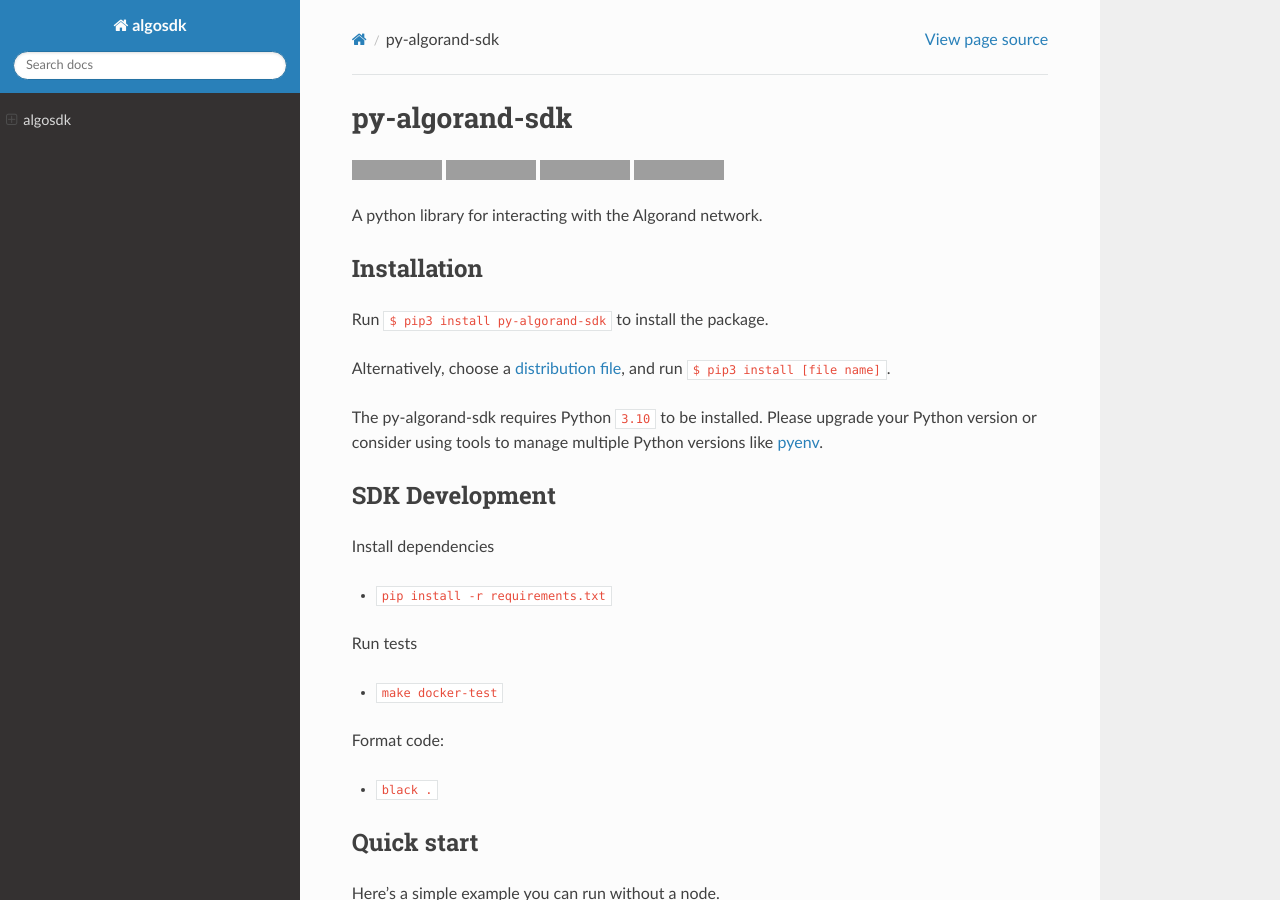
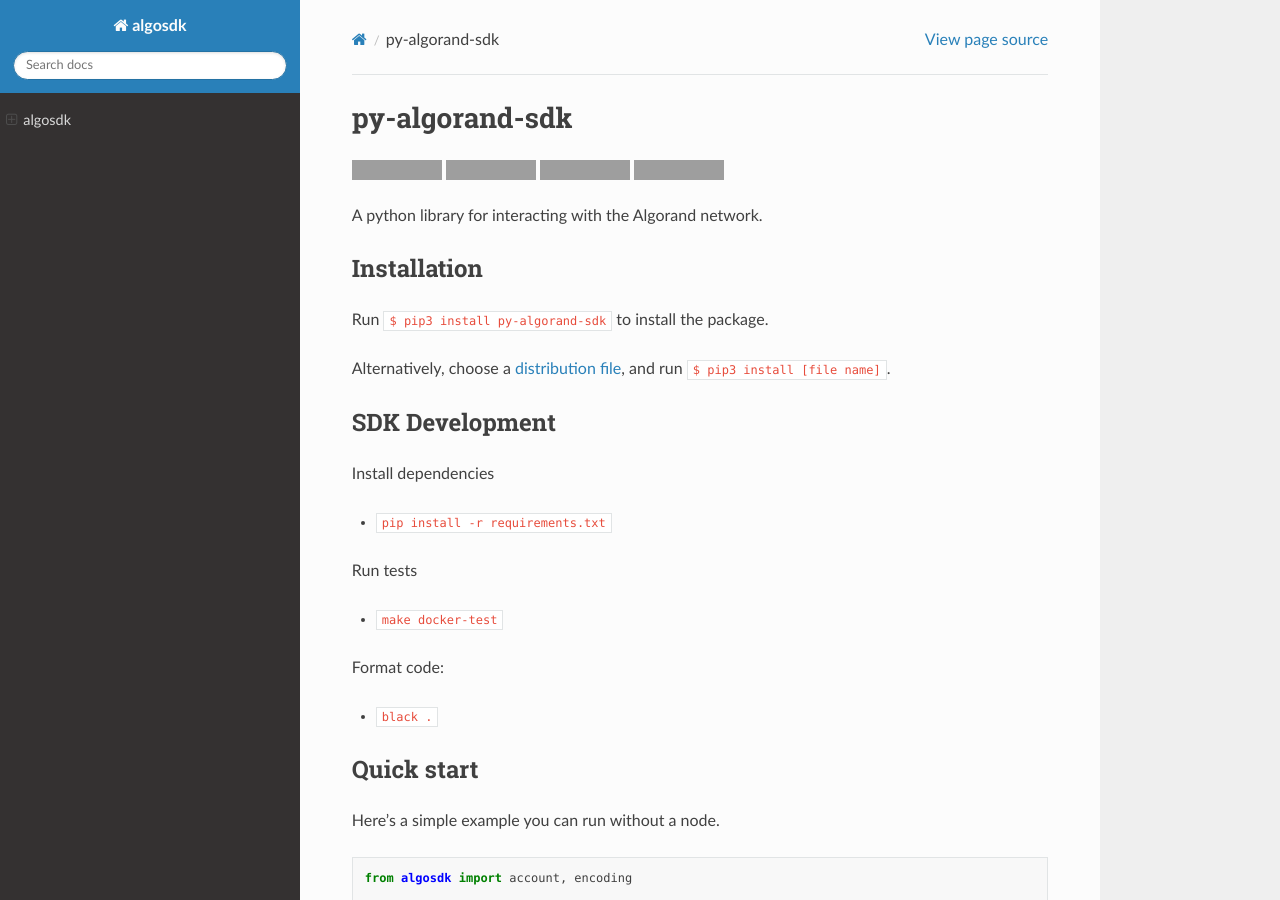
Before and after one commit to algorand/py-algorand-sdk, a Sphinx documentation site: the page built from docs/index.rst, in a window 1280 px wide and 900 px high. Built offline with Sphinx 7.4.7 and the Read the Docs theme 2.0.0, drawn with Linux system fonts in a browser that asks for light colours; some of the changed text lies outside the part shown; grey boxes are pictures that could not be loaded.

Commit message:
Revert "Bump up minimum Python version to 3.10 (#313)" (#315)
This reverts commit 006b3a09fbb1e7ce57703fe32d9ad9fdeed6ba0f.

```diff
--- a/README.md
+++ b/README.md
@@ -12,8 +12,6 @@
 Run `$ pip3 install py-algorand-sdk` to install the package.
 
 Alternatively, choose a [distribution file](https://pypi.org/project/py-algorand-sdk/#files), and run `$ pip3 install [file name]`.
-
-The py-algorand-sdk requires Python `3.10` to be installed. Please upgrade your Python version or consider using tools to manage multiple Python versions like [pyenv](https://github.com/pyenv/pyenv).
 
 ## SDK Development
 
--- a/docs/conf.py
+++ b/docs/conf.py
@@ -19,7 +19,7 @@
 # -- Project information -----------------------------------------------------
 
 project = "algosdk"
-copyright = "2022 Algorand"
+copyright = "2020 Algorand"
 author = "Algorand"
 
 
--- a/docs/requirements.txt
+++ b/docs/requirements.txt
@@ -1,3 +1,3 @@
-sphinx==4.2.0
-sphinx-rtd-theme==1.0.0
+sphinx==4.0.1
+sphinx-rtd-theme
 m2r2
--- a/setup.py
+++ b/setup.py
@@ -22,7 +22,7 @@
         "msgpack>=1.0.0,<2",
     ],
     packages=setuptools.find_packages(),
-    python_requires=">=3.10",
+    python_requires=">=3.5",
     package_data={"": ["data/langspec.json"]},
     include_package_data=True,
 )
```
Also changed, not shown: .readthedocs.yaml (deleted), .travis.yml (added), 2 other files.
